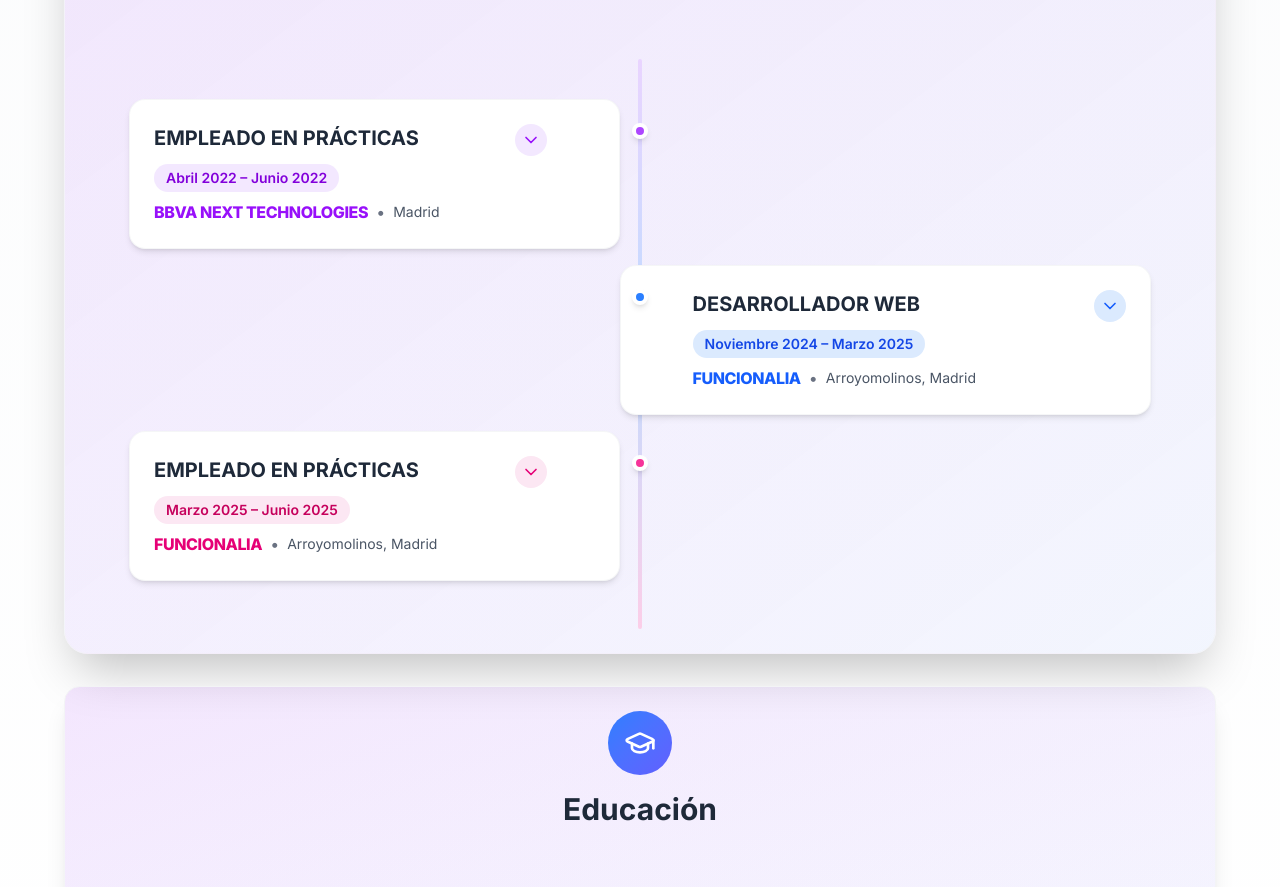
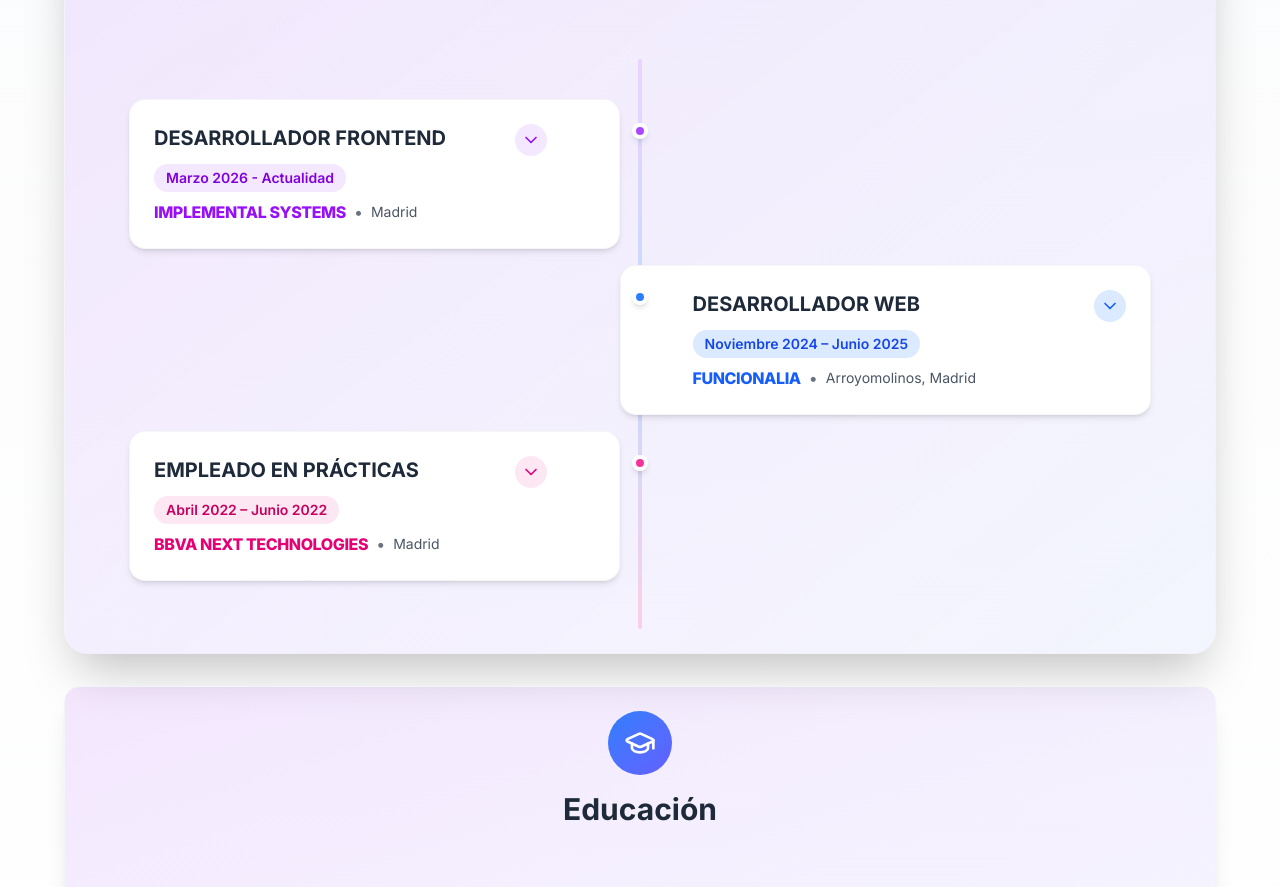
Before and after one commit to VictorPotenciano/portfolio-victor-potenciano, a Next.js app: page / in a window 1280 px wide. Shown: the part 1780-2667 px from the top of the page. Built offline with nearby package versions, Linux system fonts and the light colour scheme; no server answers.

Commit message:
se ajusta el CV y los trabajos

```diff
--- a/src/translations/en.ts
+++ b/src/translations/en.ts
@@ -61,28 +61,28 @@ const en: TranslationKeys = {
       title: "Work Experience",
       jobs: [
         {
+          position: "FRONTEND DEVELOPER",
+          company: "IMPLEMENTAL SYSTEMS",
+          location: "Madrid",
+          period: "March 2026 - Present",
+          description:
+            "Frontend Developer in the development of a GIS system, using React, with integration to backend in Spring Boot, SQL databases and deployment via Docker.",
+        },
+        {
+          position: "WEB DEVELOPER",
+          company: "FUNCIONALIA",
+          location: "Arroyomolinos, Madrid",
+          period: "November 2024 – June 2025",
+          description:
+            "Maintenance and development of websites using WordPress, HTML, Bootstrap and PHP.",
+        },
+        {
           position: "INTERN",
           company: "BBVA NEXT TECHNOLOGIES",
           location: "Madrid",
           period: "April 2022 – June 2022",
           description:
             "Development of web components using HTML, CSS and Javascript in internal projects. Collaboration with the team to implement user interface improvements.",
-        },
-        {
-          position: "WEB DEVELOPER",
-          company: "FUNCIONALIA",
-          location: "Arroyomolinos, Madrid",
-          period: "November 2024 – March 2025",
-          description:
-            "Maintenance and development of websites using WordPress, HTML, Bootstrap and PHP.",
-        },
-        {
-          position: "INTERN",
-          company: "FUNCIONALIA",
-          location: "Arroyomolinos, Madrid",
-          period: "March 2025 – June 2025",
-          description:
-            "Maintenance and development of websites using WordPress, HTML, Bootstrap and PHP.",
         },
       ],
     },
--- a/src/translations/es.ts
+++ b/src/translations/es.ts
@@ -61,28 +61,28 @@ const es: TranslationKeys = {
       title: "Experiencia Laboral",
       jobs: [
         {
+          position: "DESARROLLADOR FRONTEND",
+          company: "IMPLEMENTAL SYSTEMS",
+          location: "Madrid",
+          period: "Marzo 2026 - Actualidad",
+          description:
+            "Desarrollador Frontend en el desarrollo de un sistema GIS, utilizando React, con integración a backend en Spring Boot, bases de datos SQL y despliegue mediante Docker.",
+        },
+        {
+          position: "DESARROLLADOR WEB",
+          company: "FUNCIONALIA",
+          location: "Arroyomolinos, Madrid",
+          period: "Noviembre 2024 – Junio 2025",
+          description:
+            "Mantenimiento y desarrollo de páginas web en WordPress, HTML, Bootstrap y PHP.",
+        },
+        {
           position: "EMPLEADO EN PRÁCTICAS",
           company: "BBVA NEXT TECHNOLOGIES",
           location: "Madrid",
           period: "Abril 2022 – Junio 2022",
           description:
             "Desarrollo de componentes web utilizando HTML, CSS y Javascript en proyectos internos. Colaboración con el equipo para implementar mejoras en la interfaz de usuario.",
-        },
-        {
-          position: "DESARROLLADOR WEB",
-          company: "FUNCIONALIA",
-          location: "Arroyomolinos, Madrid",
-          period: "Noviembre 2024 – Marzo 2025",
-          description:
-            "Mantenimiento y desarrollo de páginas web en WordPress, HTML, Bootstrap y PHP.",
-        },
-        {
-          position: "EMPLEADO EN PRÁCTICAS",
-          company: "FUNCIONALIA",
-          location: "Arroyomolinos, Madrid",
-          period: "Marzo 2025 – Junio 2025",
-          description:
-            "Mantenimiento y desarrollo de páginas web en WordPress, HTML, Bootstrap y PHP.",
         },
       ],
     },
```
Also changed, not shown: 1 other file (tests, documents, lock files or other folders).
